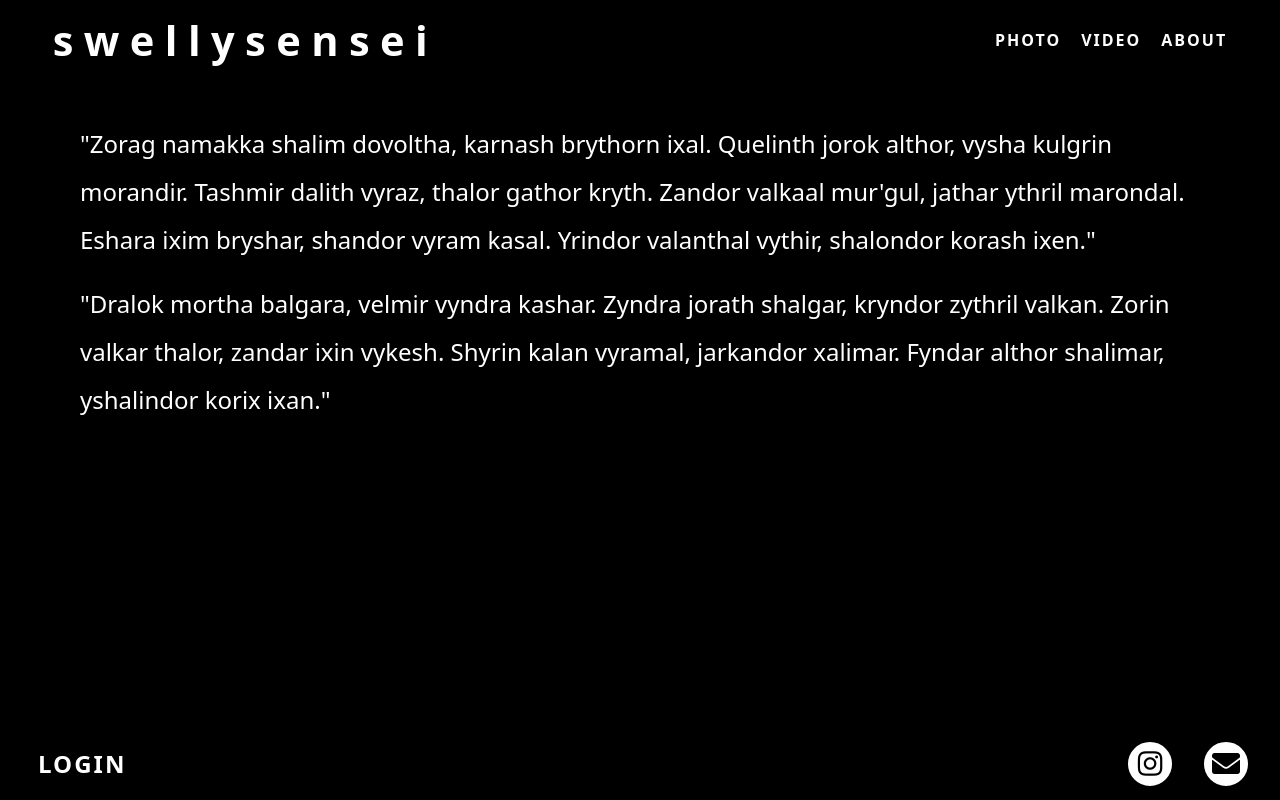
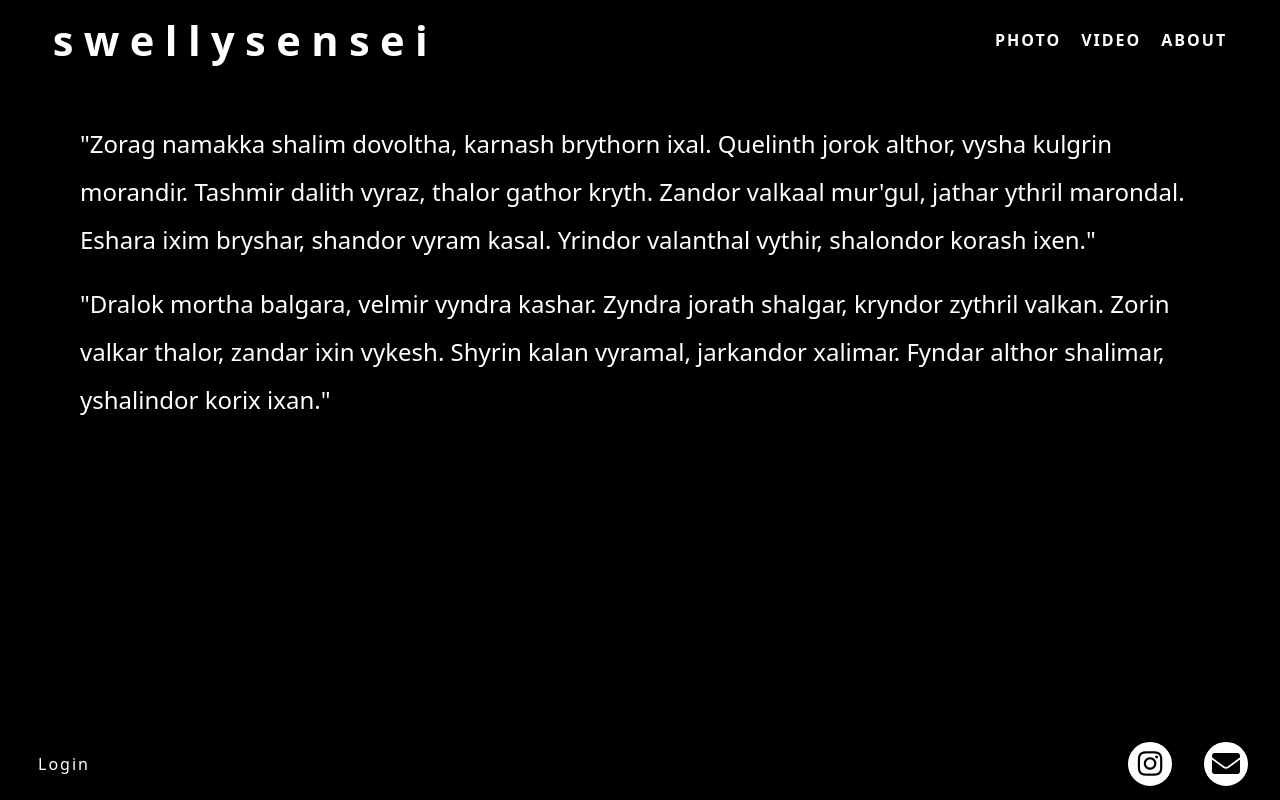
Before and after one commit to KevBarbour15/ugos-portolio, a React (Create React App) app in the folder client/: page /About in a window 1280 px wide. Built offline with nearby package versions, Linux system fonts and the light colour scheme.

Commit message:
pushing yaml fixes

```diff
--- a/client/render.yaml
+++ b/client/render.yaml
@@ -1,4 +1,4 @@
 redirects:
   - source: /.*
-    destination: /index.html
+    destination: /client/public/index.html
     type: 200
--- a/client/src/components/Footer.jsx
+++ b/client/src/components/Footer.jsx
@@ -24,7 +24,7 @@ const Footer = () => {
   return (
     <footer className={styles.footer}>
       <button onClick={handleLoginClick} className={styles.ownerButton}>
-        login
+        Login
       </button>
       {showLoginModal && <Login onClose={handleCloseLoginModal} />}
       <div className={styles.contactContainer}>
--- a/client/src/styles/Footer.module.scss
+++ b/client/src/styles/Footer.module.scss
@@ -11,15 +11,15 @@
 
 .ownerButton {
   margin-left: 4vh;
-  font-size: 1.5em;
   color: white;
   background-color: transparent;
+  letter-spacing: 2px;
   cursor: pointer;
-  letter-spacing: 2px;
-  text-transform: uppercase;
-  font-weight: 700;
   border: none;
   outline: none;
+  @media (max-width: 768px) {
+    font-size: 1.25em;
+  }
 }
 
 .ownerButton a,
@@ -41,7 +41,7 @@
   font-weight: 700;
   @media (max-width: 768px) {
     color: black;
-    font-size: .25em;
+    font-size: .75em;
   }
 }
 
```
